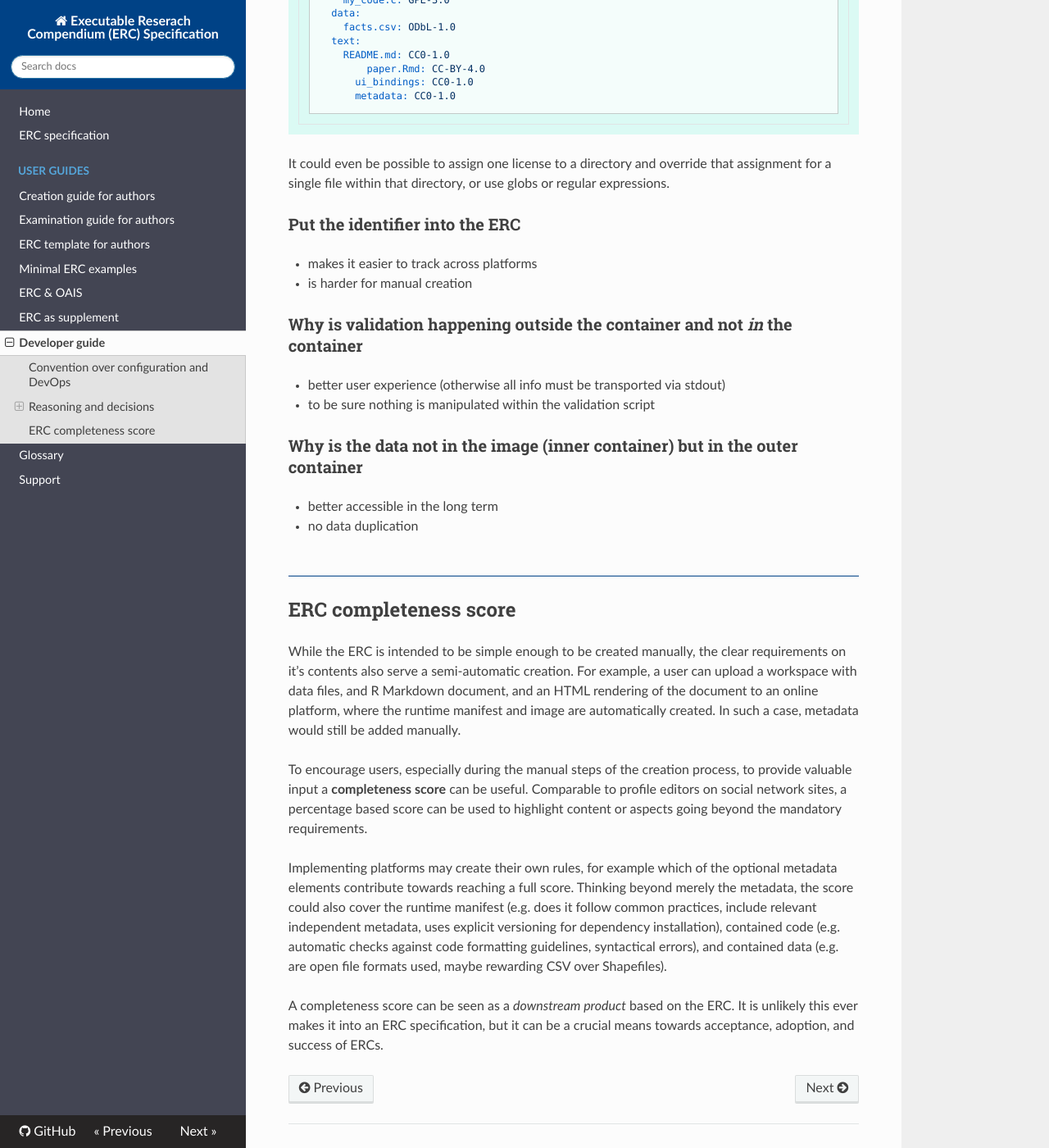
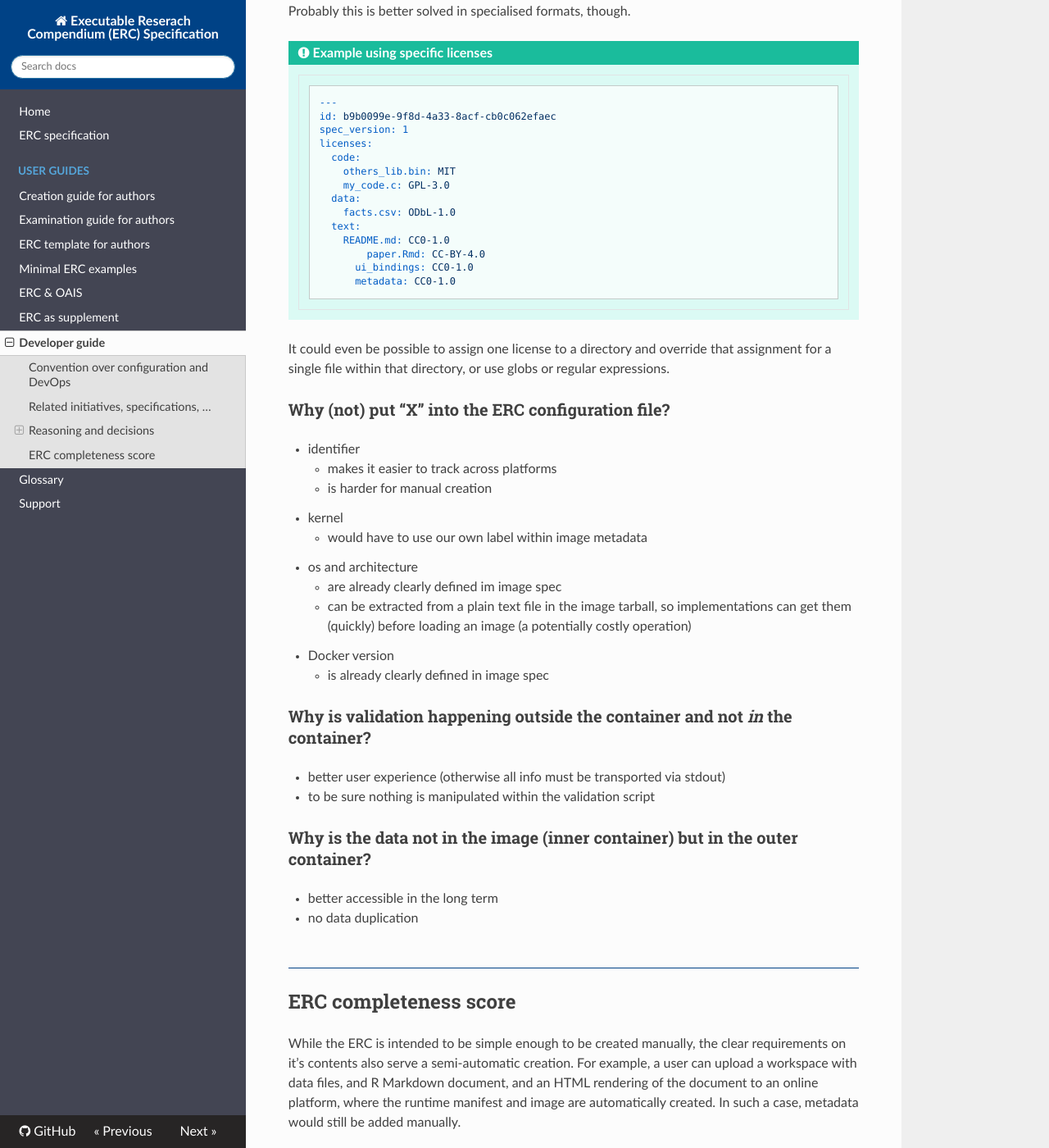
Before and after one commit to o2r-project/erc-spec, an MkDocs documentation site: the page built from docs/dev-guide/index.md, in a window 1280 px wide and 1400 px high, scrolled down 4964 px. Shown: the whole window at 82% size. Built offline with MkDocs 1.6.1, drawn with Linux system fonts in a browser that asks for light colours; nearby versions of some CDN libraries; old or Windows-style settings are respelled for this version of MkDocs; some of the changed text lies outside the part shown.

Commit message:
add releated projects and more reasoning to dev guide

```diff
--- a/docs/dev-guide/index.md
+++ b/docs/dev-guide/index.md
@@ -26,6 +26,13 @@
 Second, _"DevOps"_, see [Wikipedia](https://en.wikipedia.org/wiki/DevOps) or [Boettiger](https://doi.org/10.1145/2723872.2723882).
 All processing and configuration shall be scripted, no "click" interaction required.
 
+## Related initiatives, specifications, ...
+
+- [ActivePapers](http://www.activepapers.org/)
+- [eLife Reproducible Document Stack](https://elifesciences.org/labs/7dbeb390/reproducible-document-stack-supporting-the-next-generation-research-article) and the `dar` format
+- [Whole Tale](http://wholetale.org/), see its [serialization format](https://github.com/whole-tale/whole-tale/issues/24)
+- [REANA](https://reanahub.io) by CERN
+
 ## Reasoning and decisions
 
 ### What is the life span of an ERC?
@@ -49,7 +56,7 @@
 We acknowledge a [half life](http://ivory.idyll.org/blog/2017-pof-software-archivability.html) of computations, but the **medium term reproducibility of ERC are already a huge improvement** over [the current state](https://doi.org/10.1016/j.cub.2013.11.014) at the example of research data.
 The situation for research data might have improved in the last years, but the situation for code is mostly unknown and might be even worse.
 
-### Some observations
+### Notes and decisions to elaborate on...
 
 - research workflows with environmental or generated data can be _"born digital_" from beginning and stay that way to the end (sensors, data storage, data analysis, presentation, review, publication)
 - researchers do their thing and need independence/flexibility, so post-hoc creation will probably be most common and ERC must have low to no impact on workflow
@@ -165,17 +172,25 @@
 
 It could even be possible to assign one license to a directory and override that assignment for a single file within that directory, or use globs or regular expressions.
 
-### Put the identifier into the ERC
+### Why (not) put "X" into the ERC configuration file?
 
-- makes it easier to track across platforms
-- is harder for manual creation
+- identifier
+    - makes it easier to track across platforms
+    - is harder for manual creation
+- kernel
+    - would have to use our own label within image metadata
+- os and architecture
+    - are already clearly defined im image spec
+    - can be extracted from a plain text file in the image tarball, so implementations can get them (quickly) before loading an image (a potentially costly operation)
+- Docker version
+    - is already clearly defined in image spec
 
-### Why is validation happening outside the container and not _in_ the container
+### Why is validation happening outside the container and not _in_ the container?
 
 - better user experience (otherwise all info must be transported via stdout)
 - to be sure nothing is manipulated within the validation script
 
-### Why is the data not in the image (inner container) but in the outer container
+### Why is the data not in the image (inner container) but in the outer container?
 
 - better accessible in the long term
 - no data duplication
```
Also changed, not shown: other parts of docs/dev-guide/index.md (+1 -1 lines).
